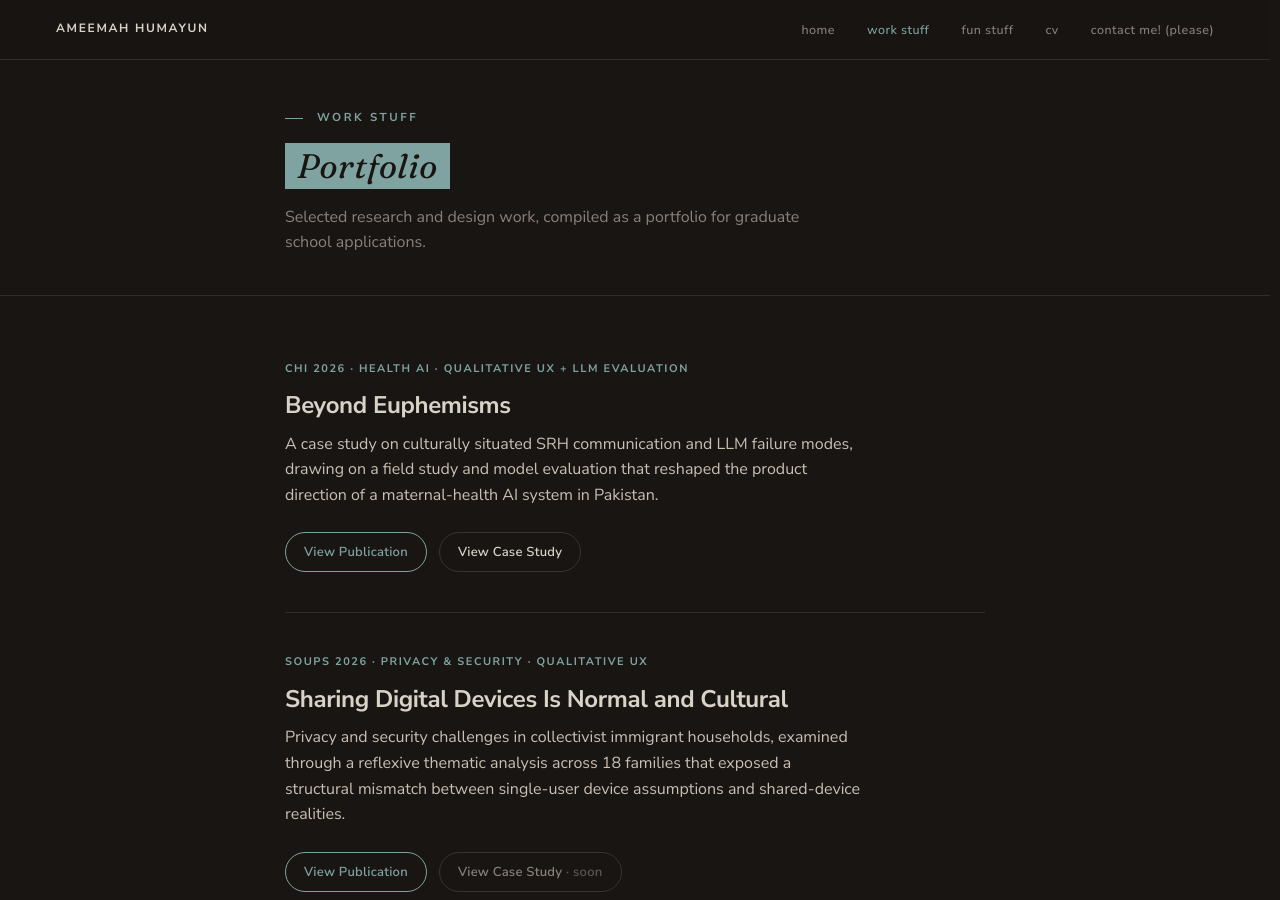
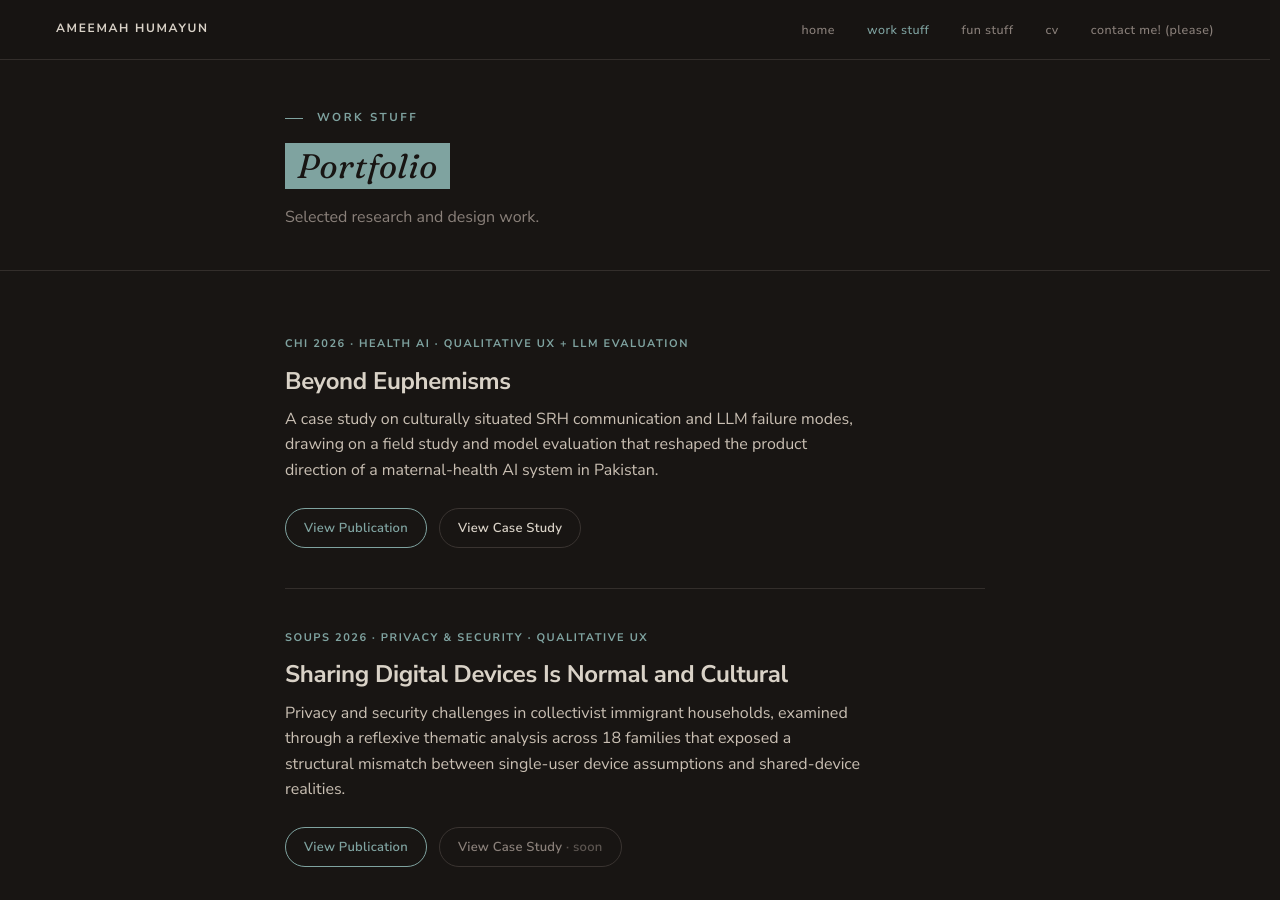
Before and after one commit to ameemahumayun/ameemahumayun.github.io, a Jekyll site: the page built from work/index.html, in a window 1280 px wide and 900 px high. Built offline with Jekyll 4.4.1, drawn with Linux system fonts in a browser that asks for light colours.

Commit message:
Trim Work page intro copy
Co-Authored-By: Claude Sonnet 5 <noreply@anthropic.com>
Claude-Session: https://claude.ai/code/session_01RCzM7zTsD8mFw1QLJ4sgHP

```diff
--- a/work/index.html
+++ b/work/index.html
@@ -11,7 +11,7 @@ active: work
     <div class="eyebrow eyebrow-rule">work stuff</div>
     <h1 class="page-head__title"><span class="serif text-highlight">Portfolio</span></h1>
 
-    <p class="page-head__intro">Selected research and design work, compiled as a portfolio for graduate school applications.</p>
+    <p class="page-head__intro">Selected research and design work.</p>
   </div>
 </header>
 
```
